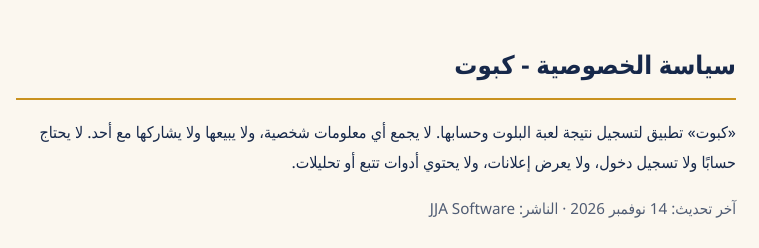
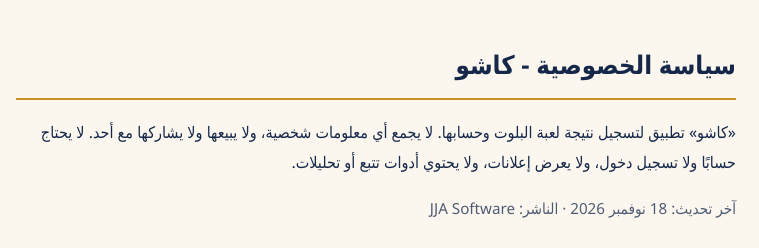
Before and after one commit to JJASOFTWAREE/kaboot-privacy, a plain HTML site: page index.html in a window 1280 px wide. Shown: the top 248 px of the page, 264-1023 px from the left. Drawn offline with Linux system fonts and the light colour scheme.

Commit message:
Rename the app to كاشو (Kasho)
Co-Authored-By: Claude Opus 5.5 <noreply@anthropic.com>

```diff
--- a/index.html
+++ b/index.html
@@ -3,7 +3,7 @@
 <head>
 <meta charset="utf-8">
 <meta name="viewport" content="width=device-width, initial-scale=1">
-<title>سياسة الخصوصية - كبوت</title>
+<title>سياسة الخصوصية - كاشو</title>
 <style>
   :root { --ink:#16284A; --paper:#FBF7EF; --head:#16284A; --accent:#E0312B; --gold:#C9921F; }
   @media (prefers-color-scheme: dark) { :root { --ink:#F6EFE2; --paper:#0E1730; --head:#F6EFE2; --accent:#F0605A; --gold:#E3A82B; } }
@@ -17,9 +17,9 @@
 </head>
 <body>
 <main>
-<h1>سياسة الخصوصية - كبوت</h1>
-<p>«كبوت» تطبيق لتسجيل نتيجة لعبة البلوت وحسابها. لا يجمع أي معلومات شخصية، ولا يبيعها ولا يشاركها مع أحد. لا يحتاج حسابًا ولا تسجيل دخول، ولا يعرض إعلانات، ولا يحتوي أدوات تتبع أو تحليلات.</p>
-<p class="meta">آخر تحديث: 14 نوفمبر 2026 · الناشر: JJA Software</p>
+<h1>سياسة الخصوصية - كاشو</h1>
+<p>«كاشو» تطبيق لتسجيل نتيجة لعبة البلوت وحسابها. لا يجمع أي معلومات شخصية، ولا يبيعها ولا يشاركها مع أحد. لا يحتاج حسابًا ولا تسجيل دخول، ولا يعرض إعلانات، ولا يحتوي أدوات تتبع أو تحليلات.</p>
+<p class="meta">آخر تحديث: 18 نوفمبر 2026 · الناشر: JJA Software</p>
 
 <h2>على جهازك</h2>
 <p>ما تحفظه في التطبيق يبقى على جوالك: نتيجة الصكة، والإعدادات، وقوانين المجلس التي تختارها أو تكتبها. يضم نظام أندرويد هذه البيانات إلى النسخة الاحتياطية لجوالك في حسابك إن كانت مفعّلة، لتنتقل معك إلى جوالك الجديد، ولا يصل إلينا منها شيء.</p>
```
